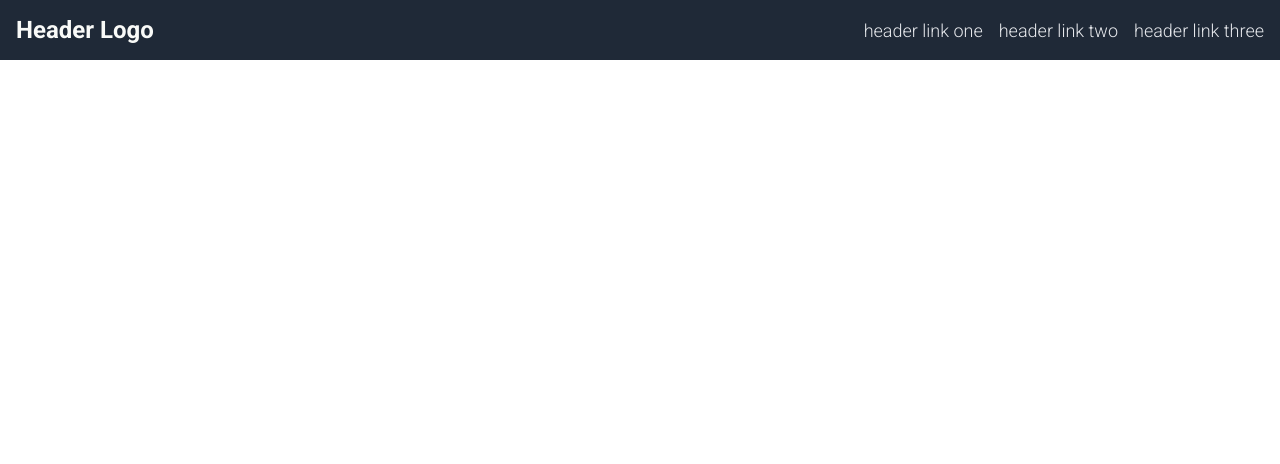
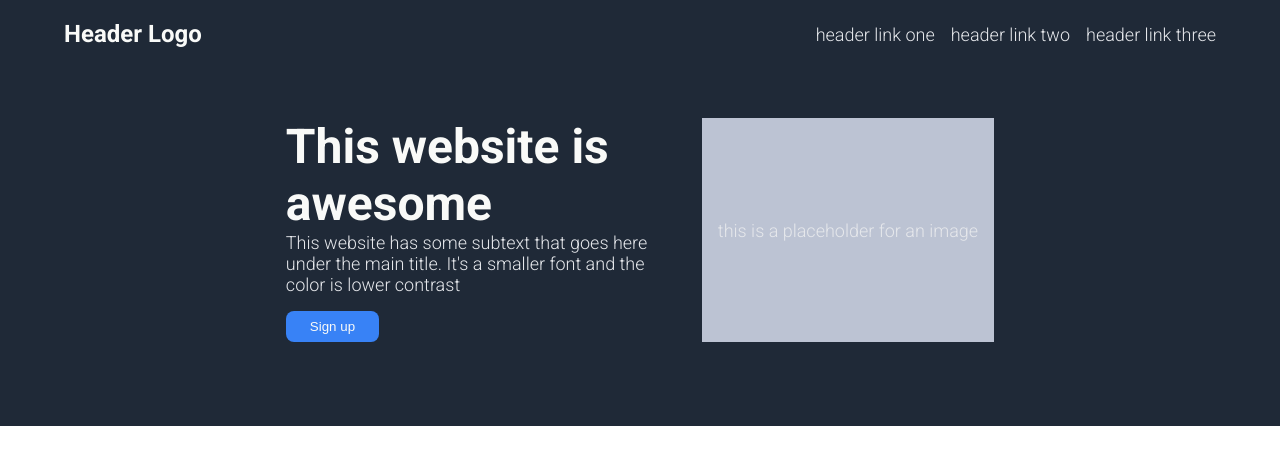
Before and after one commit to j-ngo828/landing-page, a plain HTML site: page index.html in a window 1280 px wide. Drawn offline with Linux system fonts and the light colour scheme.

Commit message:
Partially finish header section

```diff
--- a/index.html
+++ b/index.html
@@ -22,8 +22,17 @@
         <a class="link" href="#">header link three</a>
       </nav>
       <div class="introduction">
-        <div class="intro-text"></div>
-        <img src="" alt="" />
+        <div class="intro-text">
+          <span class="awesome-text">This website is awesome</span>
+          <span class="secondary-text"
+            >This website has some subtext that goes here under the main title.
+            It's a smaller font and the color is lower contrast</span
+          >
+          <button class="sign-up-button">Sign up</button>
+        </div>
+        <div class="image">
+          <span class="image-text">this is a placeholder for an image</span>
+        </div>
       </div>
     </header>
     <article></article>
--- a/style.css
+++ b/style.css
@@ -17,8 +17,9 @@ a {
 }
 
 header {
-  padding: 16px;
+  padding: 20px 64px;
   display: flex;
+  flex-direction: column;
 }
 
 header nav {
@@ -26,6 +27,7 @@ header nav {
   width: 100%;
   align-items: center;
   gap: 16px;
+  margin-bottom: 70px;
 }
 
 .logo-text {
@@ -35,8 +37,53 @@ header nav {
   font-weight: bold;
 }
 
-.link {
+.link,
+.secondary-text,
+.image-text {
   font-size: 18px;
   color: #e5e7eb;
   font-weight: 300;
 }
+
+.introduction {
+  display: flex;
+  justify-content: center;
+  gap: 16px;
+  padding-bottom: 64px;
+}
+
+.intro-text,
+.image {
+  display: flex;
+}
+
+.intro-text {
+  flex-direction: column;
+  flex-basis: 400px;
+}
+
+.awesome-text {
+  font-size: 48px;
+  font-weight: bold;
+  color: #f9faf8;
+}
+
+.secondary-text {
+  margin-bottom: 16px;
+}
+
+.sign-up-button {
+  width: fit-content;
+  background: #3882f6;
+  border: none;
+  border-radius: 8px;
+  padding: 8px 24px;
+  color: #f9faf8;
+}
+
+.image {
+  padding: 16px;
+  background-color: #bcc3d3;
+  justify-content: center;
+  align-items: center;
+}
```
